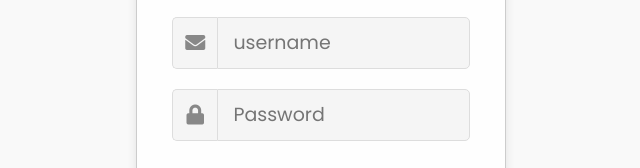
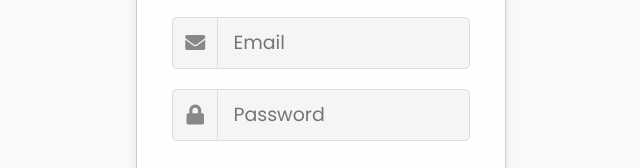
Before and after one commit to bhavesh02github/OIBSIP, a plain HTML site: page Login Authentication Page/signup.html in a window 1280 px wide. Shown: the part 328-496 px from the top of the page, 319-959 px from the left. Drawn offline with Linux system fonts and the light colour scheme.

Commit message:
Update signup.html

```diff
--- a/Login Authentication Page/signup.html
+++ b/Login Authentication Page/signup.html
@@ -19,7 +19,7 @@
          </div>
          <div class="field">
             <div class="fas fa-envelope"></div>
-            <input type="text" placeholder="username">
+            <input type="text" placeholder="Email">
          </div>
          <div class="field">
             <div class="fas fa-lock"></div>
```
